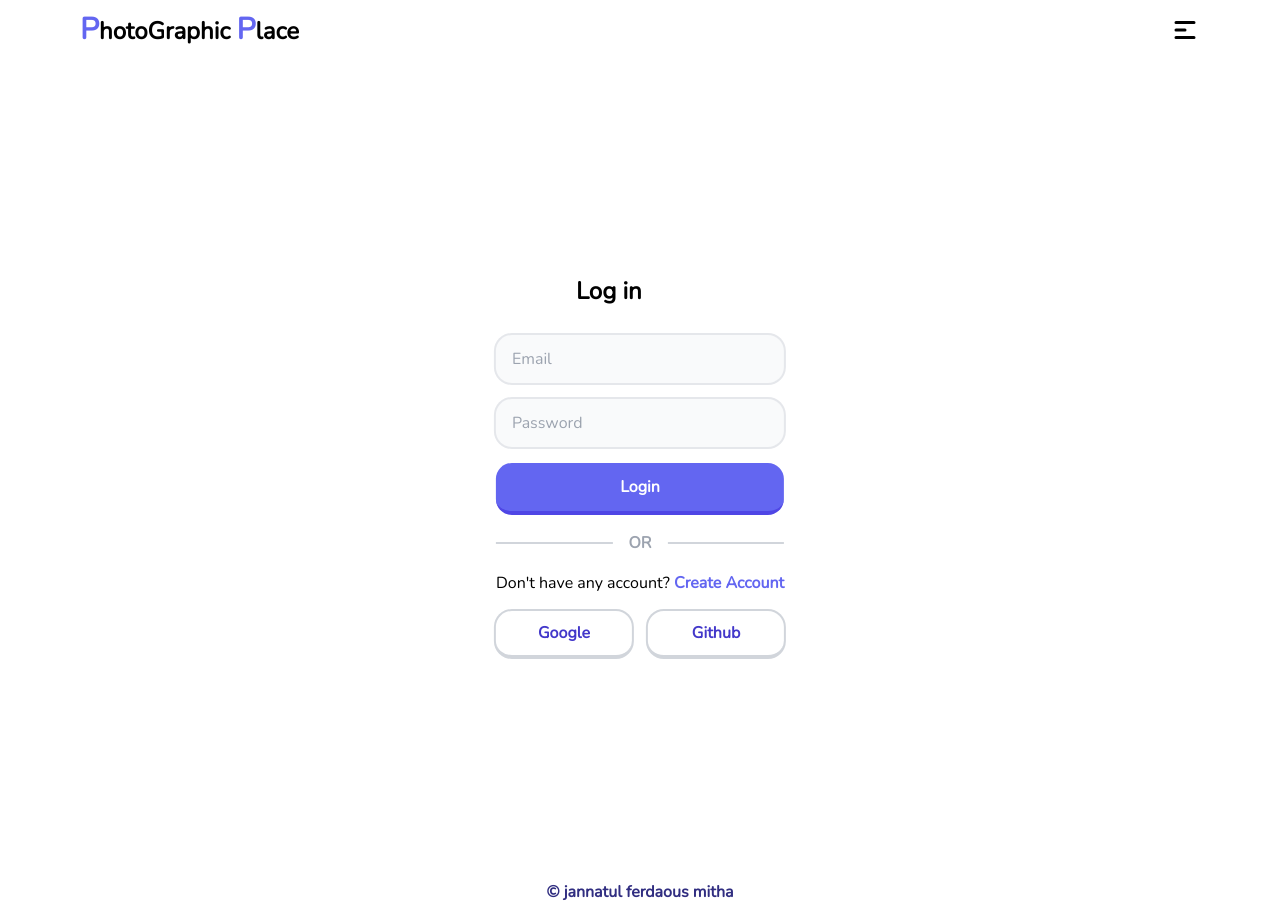
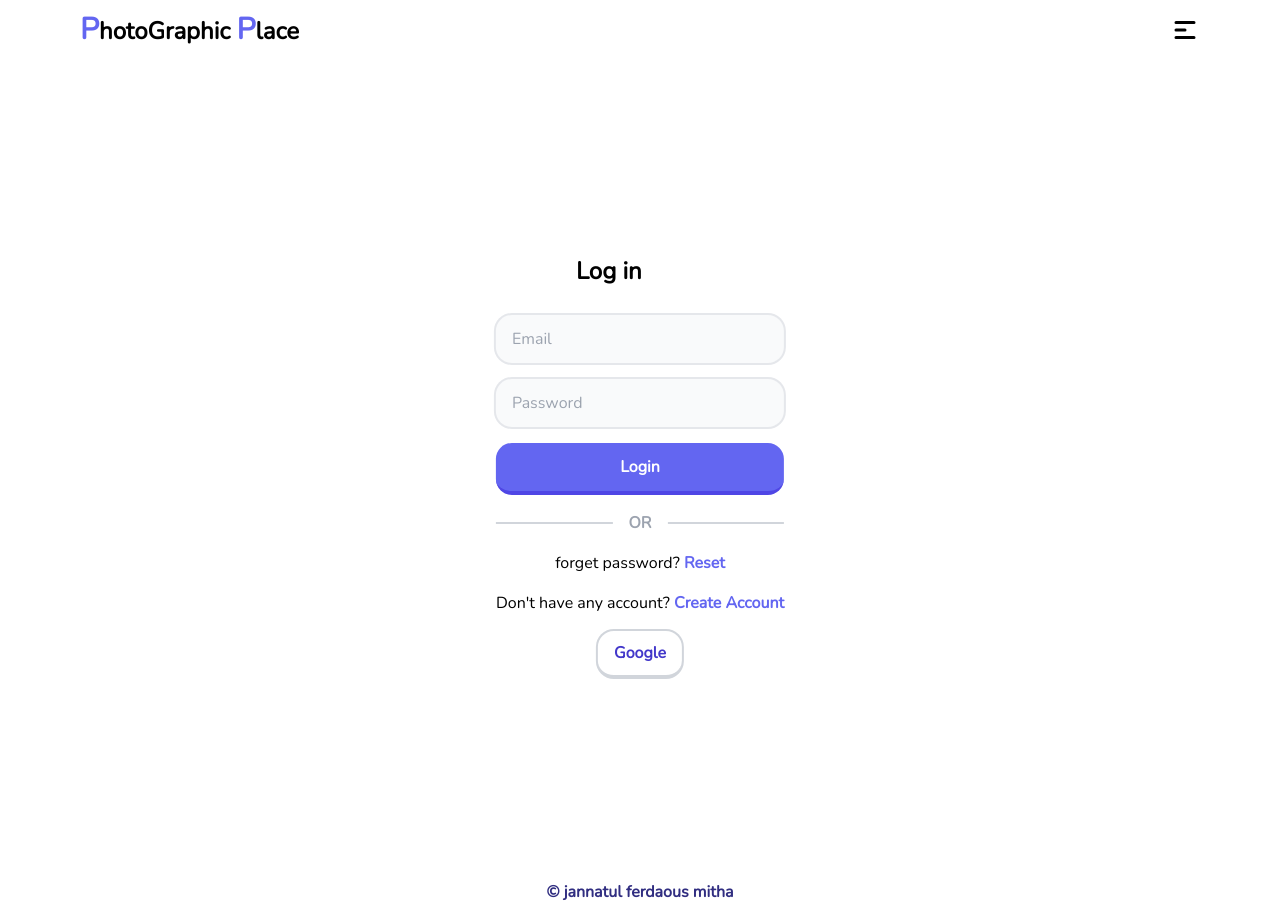
Before and after one commit to jannatul114/photographic-place, a React (Create React App) app: page /login in a window 1280 px wide. Built offline with nearby package versions, Linux system fonts and the light colour scheme; no server answers.

Commit message:
error fixed

```diff
--- a/src/Components/Login/Login.js
+++ b/src/Components/Login/Login.js
@@ -1,5 +1,6 @@
-import React, { useEffect } from 'react';
-import { useSignInWithEmailAndPassword } from 'react-firebase-hooks/auth';
+import { async } from '@firebase/util';
+import React, { useEffect, useRef } from 'react';
+import { useSendPasswordResetEmail, useSignInWithEmailAndPassword } from 'react-firebase-hooks/auth';
 import { Link, useLocation, useNavigate } from 'react-router-dom';
 import { ToastContainer, toast } from 'react-toastify';
 import 'react-toastify/dist/ReactToastify.css';
@@ -9,6 +10,11 @@ import Footer from '../Footer/Footer';
 import SocialLinks from '../SocialLinks/SocialLinks';
 
 const Login = () => {
+    const [sendPasswordResetEmail, sending, error1] = useSendPasswordResetEmail(
+        auth
+    );
+    const emailRef = useRef('');
+    const passwordRef = useRef('');
     const location = useLocation();
     const navigate = useNavigate();
     let from = location.state?.from?.pathname || "/";
@@ -16,15 +22,15 @@ const Login = () => {
         signInWithEmailAndPassword,
         user,
         loading,
-        error,
+        error
     ] = useSignInWithEmailAndPassword(auth);
-    if (loading) {
+    if (loading || sending) {
         <Loading></Loading>
     }
     useEffect(() => {
         if (error) {
             console.log(error.message);
-            toast(error.message)
+            toast(error?.message)
         }
     }, [error])
 
@@ -35,10 +41,22 @@ const Login = () => {
 
     const handleLogin = event => {
         event.preventDefault();
-        const email = event.target.email.value;
-        const password = event.target.password.value;
+        const email = emailRef.current.value;
+        const password = passwordRef.current.value;
         signInWithEmailAndPassword(email, password);
     }
+
+    const handlechangePassword = async () => {
+        const email = emailRef.current.value;
+        if (email) {
+            await sendPasswordResetEmail(email);
+            toast('email sent')
+        }
+        else {
+            toast('please enter your email')
+        }
+    }
+
     return (
         <div>
             <main className="relative min-h-screen w-full bg-white">
@@ -53,6 +71,7 @@ const Login = () => {
                                 <input
                                     type="email"
                                     name='email'
+                                    ref={emailRef}
                                     placeholder="Email"
                                     className="my-3 w-full border-none bg-transparent outline-none focus:outline-none"
                                 />
@@ -63,6 +82,7 @@ const Login = () => {
                                 <input
                                     type="password"
                                     name='password'
+                                    ref={passwordRef}
                                     placeholder="Password"
                                     className="fos:outline-none my-3 w-full border-none bg-transparent outline-none" required
                                 />
@@ -75,6 +95,7 @@ const Login = () => {
                             <div className="font-semibold text-gray-400">OR</div>
                             <hr className="w-full border border-gray-300" />
                         </div>
+                        <p className='text-center'>forget password? <button onClick={handlechangePassword} className='text-indigo-500 font-semibold'>Reset</button></p>
                         <p className='text-center'>Don't have any account? <Link to={'/registar'} className='text-indigo-500 font-semibold'>Create Account</Link></p>
 
                         <footer>
--- a/src/Components/SocialLinks/SocialLinks.js
+++ b/src/Components/SocialLinks/SocialLinks.js
@@ -20,15 +20,10 @@ const SocialLinks = () => {
     }
     return (
         <div>
-            <div className="grid grid-cols-2 gap-4">
+            <div className="flex justify-center">
                 <button onClick={() => signInWithGoogle()}
                     className="rounded-2xl border-b-2 border-b-gray-300 bg-white py-2.5 px-4 font-bold text-indigo-700 ring-2 ring-gray-300 hover:bg-gray-200 active:translate-y-[0.125rem] active:border-b-gray-200"
                 >Google</button>
-
-                <button onClick={() => signInWithGoogle()}
-                    className="rounded-2xl border-b-2 border-b-gray-300 bg-white py-2.5 px-4 font-bold text-indigo-700 ring-2 ring-gray-300 hover:bg-gray-200 active:translate-y-[0.125rem] active:border-b-gray-200"
-                >Github</button>
-
             </div>
         </div>
     );
```
